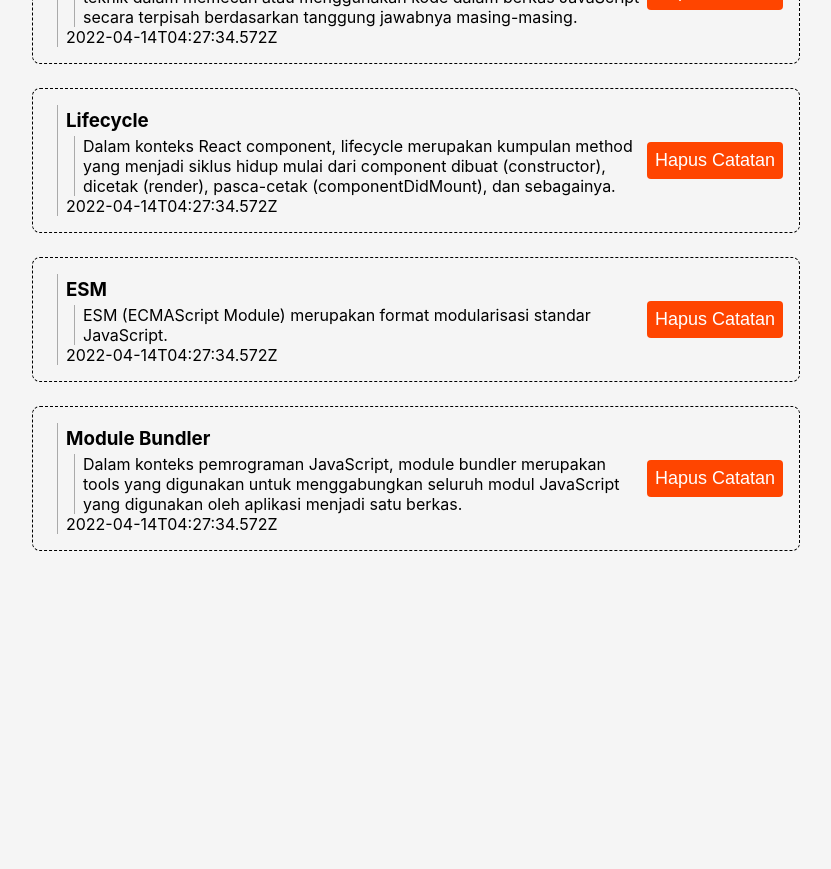
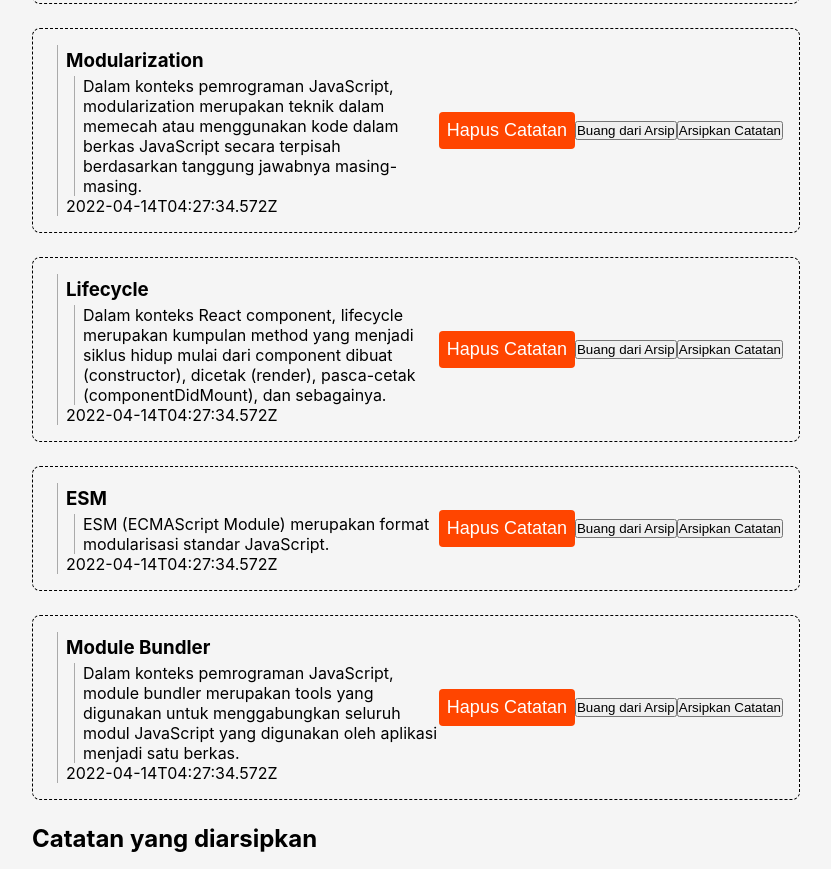
Before and after one commit to hafidzahm/submission-react, a React (Vite) app: page / in a window 1280 px wide. Shown: the part 860-1729 px from the top of the page, without its empty margins (224-1055 px from the left). Before the commit the page ends 1451 px from the top, so only its background shows below. Built offline with nearby package versions, Linux system fonts and the light colour scheme.

Commit message:
bug: double button

```diff
--- a/src/component/NoteApp.jsx
+++ b/src/component/NoteApp.jsx
@@ -13,6 +13,8 @@ class NoteApp extends React.Component {
 
         this.onDeleteHandler = this.onDeleteHandler.bind(this);
         this.onAddNoteHandler = this.onAddNoteHandler.bind(this);
+        this.onArchiveButtonHandler = this.onArchiveButtonHandler.bind(this);
+        this.onUnarchiveButtonHandler = this.onUnarchiveButtonHandler.bind(this);
     }
 
     onDeleteHandler(id) {
@@ -37,14 +39,58 @@ class NoteApp extends React.Component {
         });
     }
 
+    onArchiveButtonHandler(id) {
+        // this.setState((prevState) => {
+        //   const archivedNotes =  prevState.notes.map ((note) => note.id === id ? {...note, archived : true} : note,);
+        //   return {
+        //     notes: archivedNotes,
+        //   };
+        // });
+        this.setState((prevState) => {
+            const noteId = prevState.notes.find( note => note.id === id);
+            if (noteId) {
+                return {
+                    notes: prevState.notes.map(note =>
+                        note === noteId ? {...note, archived:true } : note
+                    )
+                };
+
+            } else {
+                return prevState
+            }
+        })
+    }
+
+    onUnarchiveButtonHandler(id){
+        this.setState((prevState) => {
+            const unarchiveNotes = prevState.notes.map ((note) => note.id === id ? {...note, archived : false} : note);
+            return {
+                notes: unarchiveNotes,
+            }
+        })
+    }
+
+
+
     render() {
         return (
             <div className="note-app">
                 <h1>Aplikasi Catatan</h1>
                 <h2>Tambah Catatan</h2>
                 <NoteForm addNote ={this.onAddNoteHandler} />
+
                 <h2>Daftar Catatan</h2>
-                <NoteList notes={this.state.notes} onDelete={this.onDeleteHandler} />
+
+                <div className="note-archive">
+                <h2>Catatan Aktif</h2>
+                <NoteList notes={this.state.notes.filter((note) => note.archived == false)} onDelete={this.onDeleteHandler} onArchive={this.onArchiveButtonHandler} />
+                </div>
+
+                <div className="note-unarchived">
+                <h2>Catatan yang diarsipkan</h2>
+                <NoteList notes={this.state.notes.filter((note) => note.archived == true)} onDelete={this.onDeleteHandler} onUnarchive={this.onUnarchiveButtonHandler} />
+                </div>
+
             </div>
         )
 
--- a/src/component/NoteItem.jsx
+++ b/src/component/NoteItem.jsx
@@ -1,12 +1,17 @@
 import React from "react";
 import NoteItemBody from "./NoteItemBody";
 import DeleteButton from "./button/DeleteButton";
+import UnarchiveButton from "./button/UnarchiveButton";
+import ArchiveButton from "./button/ArchiveButton";
 
-function NoteItem ({ id, title, body, createdAt, archived, onDelete }) {
+function NoteItem ({ id, title, body, createdAt, archived, onDelete, onArchive, onUnarchive }) {
     return (
         <div className="note-item">
             <NoteItemBody title={title} body={body} createdAt={createdAt} archived={archived}/>
             <DeleteButton id={id} onDelete={onDelete} />
+            <UnarchiveButton id={id} onUnarchive={onUnarchive} />
+            <ArchiveButton id={id} onArchive={onArchive} />
+
         </div>
     );
 }
--- a/src/component/NoteList.jsx
+++ b/src/component/NoteList.jsx
@@ -1,7 +1,7 @@
 import React from "react";
 import NoteItem from "./NoteItem";
 
-function NoteList ({notes, onDelete}) {
+function NoteList ({notes, onDelete, onArchive, onUnarchive}) {
     return (
         <div className="note-list">
             {
@@ -10,6 +10,8 @@ function NoteList ({notes, onDelete}) {
                     key={note.id}
                     id={note.id}
                     onDelete={onDelete}
+                    onArchive={onArchive}
+                    onUnarchive={onUnarchive}
                     {...note} />
                 ))
             }
--- /dev/null
+++ b/src/component/button/ArchiveButton.jsx
@@ -0,0 +1,7 @@
+import React from "react";
+
+function ArchiveButton ({ id, onArchive}) {
+    return <button className="note-item__archive" onClick={() => onArchive(id)}>Arsipkan Catatan</button>
+}
+
+export default ArchiveButton;
--- /dev/null
+++ b/src/component/button/UnarchiveButton.jsx
@@ -0,0 +1,9 @@
+import React from "react";
+
+function UnarchiveButton({id, onUnarchive}) {
+    return(
+       <button className="note-item__unarchive" onClick={() => onUnarchive(id)}>Buang dari Arsip</button>
+    )
+}
+
+export default UnarchiveButton;
```
